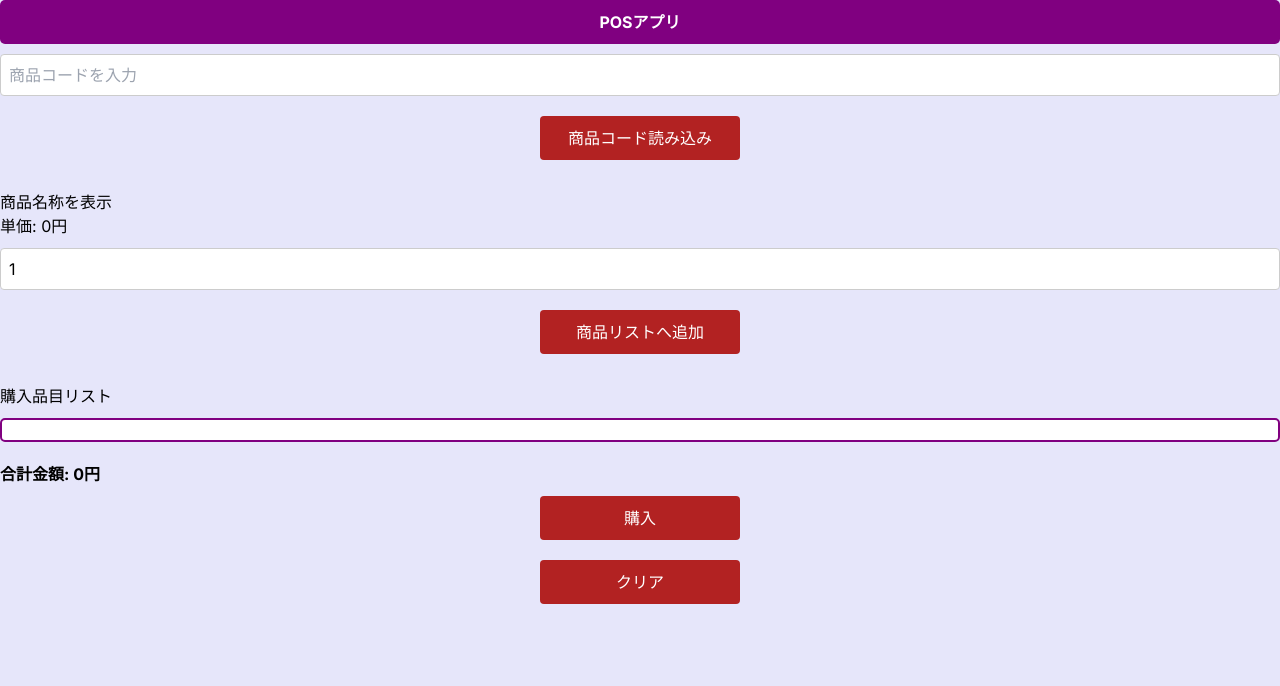
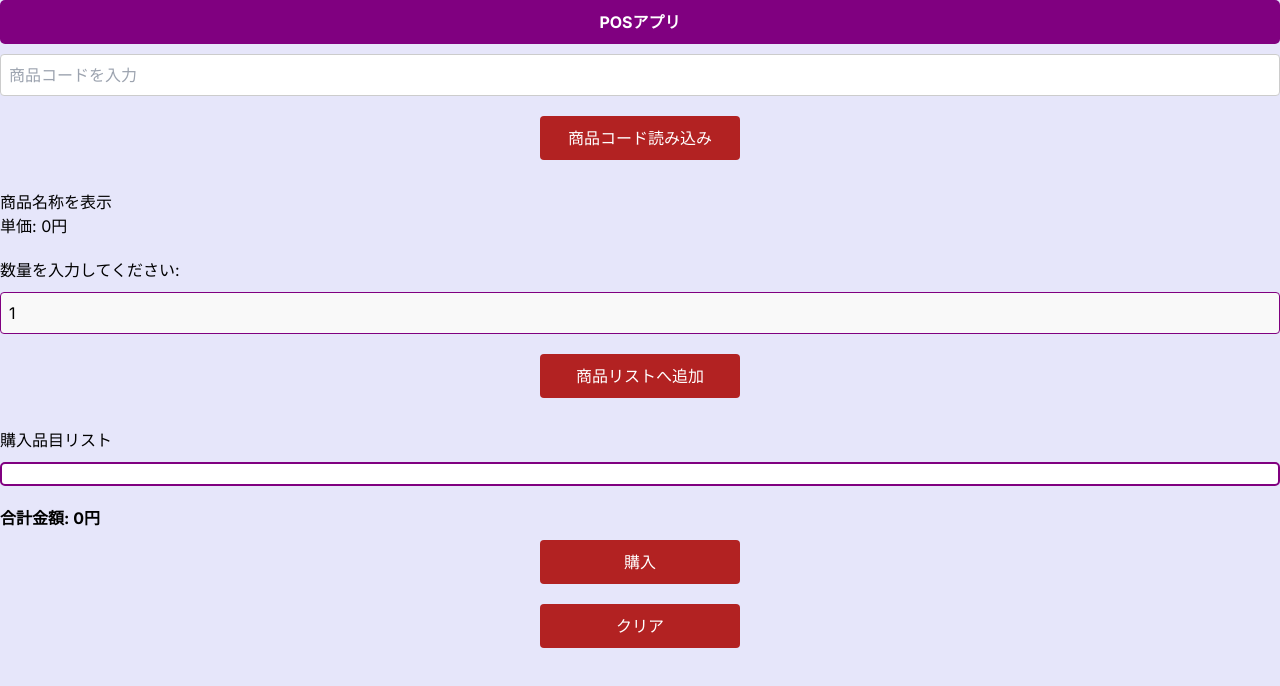
Before and after one commit to SSimonSaito/Step4_POSapp_front, a Next.js app in the folder my-app/: page / in a window 1280 px wide. Shown: the top 686 px of the page. Built offline with nearby package versions, Linux system fonts and the light colour scheme.

Commit message:
コード修正

```diff
--- a/my-app/src/app/globals.css
+++ b/my-app/src/app/globals.css
@@ -68,3 +68,19 @@ h2, h3 {
   text-transform: uppercase; /* 大文字 */
   margin-top: 20px; /* 上部マージン */
 }
+
+
+input {
+  color: black; /* 入力した数字の色を黒に設定 */
+  padding: 8px; /* 入力フィールドの内側の余白 */
+  margin: 10px 0; /* 入力フィールドの上下の余白を10pxに設定 */
+  border: 1px solid #ccc; /* 境界線を追加 */
+  border-radius: 4px; /* 角を丸める */
+  width: 100%; /* 幅を100%に設定 */
+  box-sizing: border-box; /* 幅の計算にパディングと境界線を含める */
+}
+
+.quantity-input {
+  border-color: #800080; /* 紫色の境界線 */
+  background-color: #f9f9f9; /* 明るいグレーの背景色 */
+}
--- a/my-app/src/app/page.tsx
+++ b/my-app/src/app/page.tsx
@@ -78,8 +78,14 @@ export default function Home() {
         <h2>{productName}</h2> {/* 商品名称表示エリア */}
         <p>単価: {productPrice}円</p>
       </div>
+
+      <label htmlFor="quantity" style={{ display: 'block', marginTop: '20px' }}>
+        数量を入力してください:
+      </label>
       <input
+        id="quantity"
         type="number"
+        className="quantity-input" // クラスを追加
         value={quantity}
         onChange={(e) => {
           const value = Number(e.target.value);
@@ -87,10 +93,11 @@ export default function Home() {
             setQuantity(value);
           }
         }}
-        placeholder="数量"
+        placeholder="0〜99の数量を入力"
         min={0}
         max={99}
       />
+
       <div className="button-container">
         <button onClick={handleAddToList}>商品リストへ追加</button>
       </div>
```
